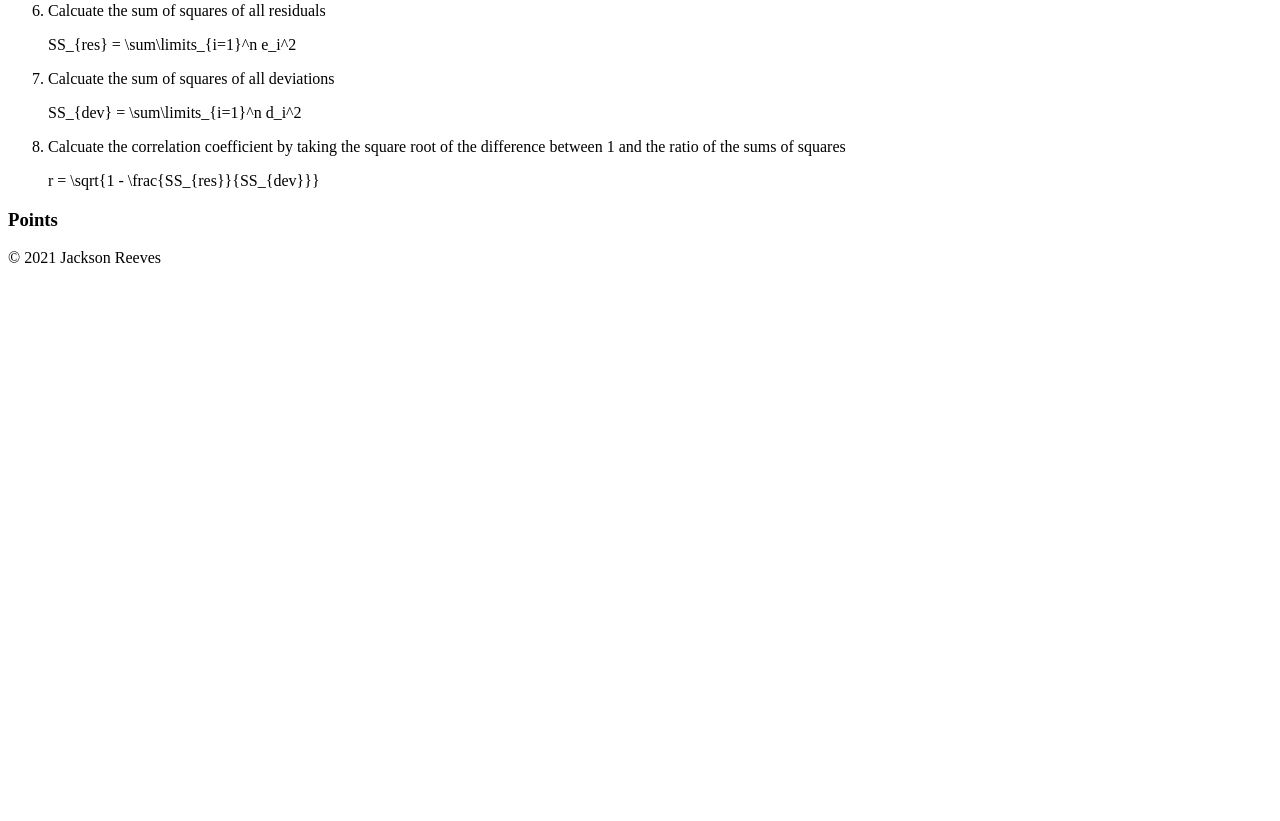
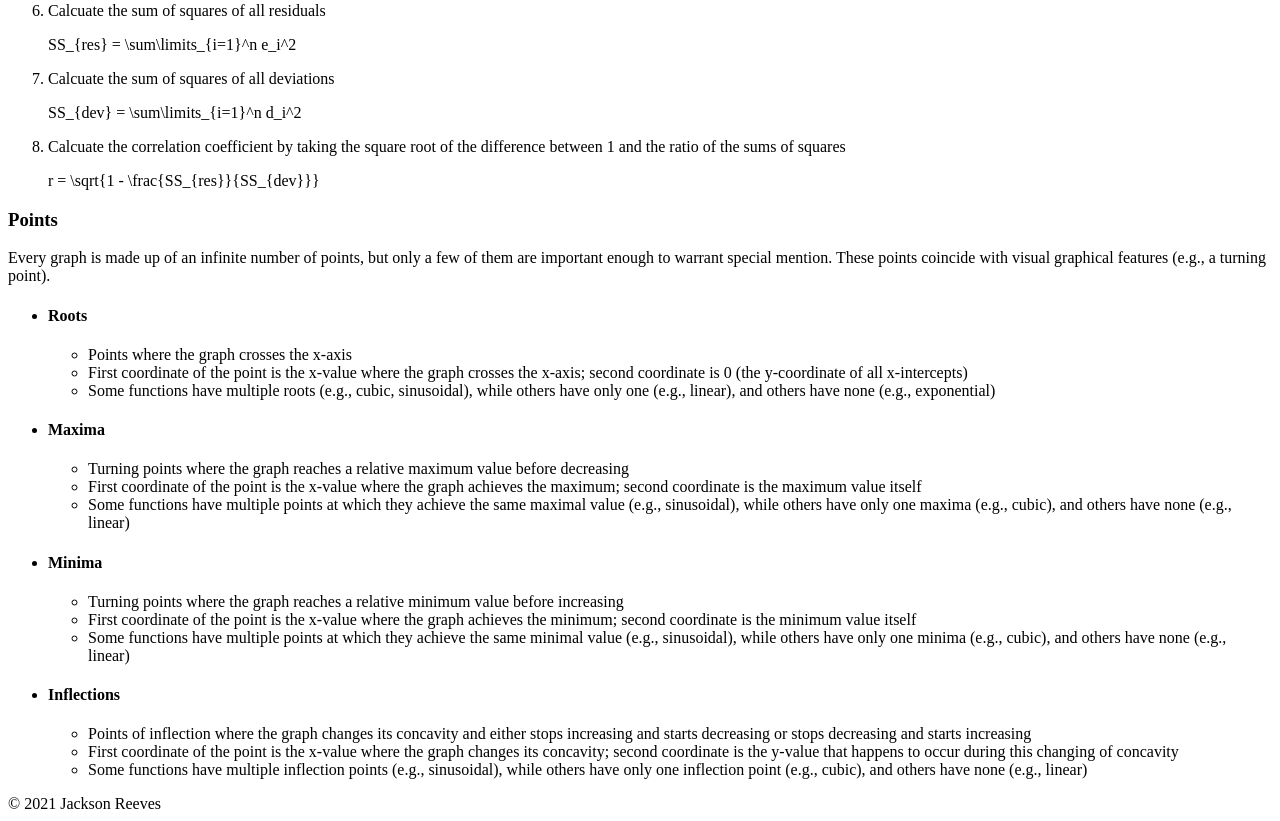
Before and after one commit to jtreeves/regressions_api, a Flask app: page /math in a window 1280 px wide. Shown: the part 1700-2521 px from the top of the page. Before the commit the page ends 1963 px from the top, so only its background shows below. Run offline with Flask 2, Linux system fonts and the light colour scheme; some libraries are stand-ins or nearby versions.

Commit message:
[pages/math] Add explanations of different types of points

```diff
--- a/app/templates/pages/math.html
+++ b/app/templates/pages/math.html
@@ -160,4 +160,67 @@
     </ol>
 
     <h3>Points</h3>
+
+    <p>
+        Every graph is made up of an infinite number of points, but only a few of them are important enough to warrant special mention. These points coincide with visual graphical features (e.g., a turning point).
+    </p>
+
+    <ul>
+        <li>
+            <h4>Roots</h4>
+            <ul>
+                <li>
+                    Points where the graph crosses the x-axis
+                </li>
+                <li>
+                    First coordinate of the point is the x-value where the graph crosses the x-axis; second coordinate is 0 (the y-coordinate of all x-intercepts)
+                </li>
+                <li>
+                    Some functions have multiple roots (e.g., cubic, sinusoidal), while others have only one (e.g., linear), and others have none (e.g., exponential)
+                </li>
+            </ul>
+        </li>
+        <li>
+            <h4>Maxima</h4>
+            <ul>
+                <li>
+                    Turning points where the graph reaches a relative maximum value before decreasing
+                </li>
+                <li>
+                    First coordinate of the point is the x-value where the graph achieves the maximum; second coordinate is the maximum value itself
+                </li>
+                <li>
+                    Some functions have multiple points at which they achieve the same maximal value (e.g., sinusoidal), while others have only one maxima (e.g., cubic), and others have none (e.g., linear)
+                </li>
+            </ul>
+        </li>
+        <li>
+            <h4>Minima</h4>
+            <ul>
+                <li>
+                    Turning points where the graph reaches a relative minimum value before increasing
+                </li>
+                <li>
+                    First coordinate of the point is the x-value where the graph achieves the minimum; second coordinate is the minimum value itself
+                </li>
+                <li>
+                    Some functions have multiple points at which they achieve the same minimal value (e.g., sinusoidal), while others have only one minima (e.g., cubic), and others have none (e.g., linear)
+                </li>
+            </ul>
+        </li>
+        <li>
+            <h4>Inflections</h4>
+            <ul>
+                <li>
+                    Points of inflection where the graph changes its concavity and either stops increasing and starts decreasing or stops decreasing and starts increasing
+                </li>
+                <li>
+                    First coordinate of the point is the x-value where the graph changes its concavity; second coordinate is the y-value that happens to occur during this changing of concavity
+                </li>
+                <li>
+                    Some functions have multiple inflection points (e.g., sinusoidal), while others have only one inflection point (e.g., cubic), and others have none (e.g., linear)
+                </li>
+            </ul>
+        </li>
+    </ul>
 {% endblock %}
```
